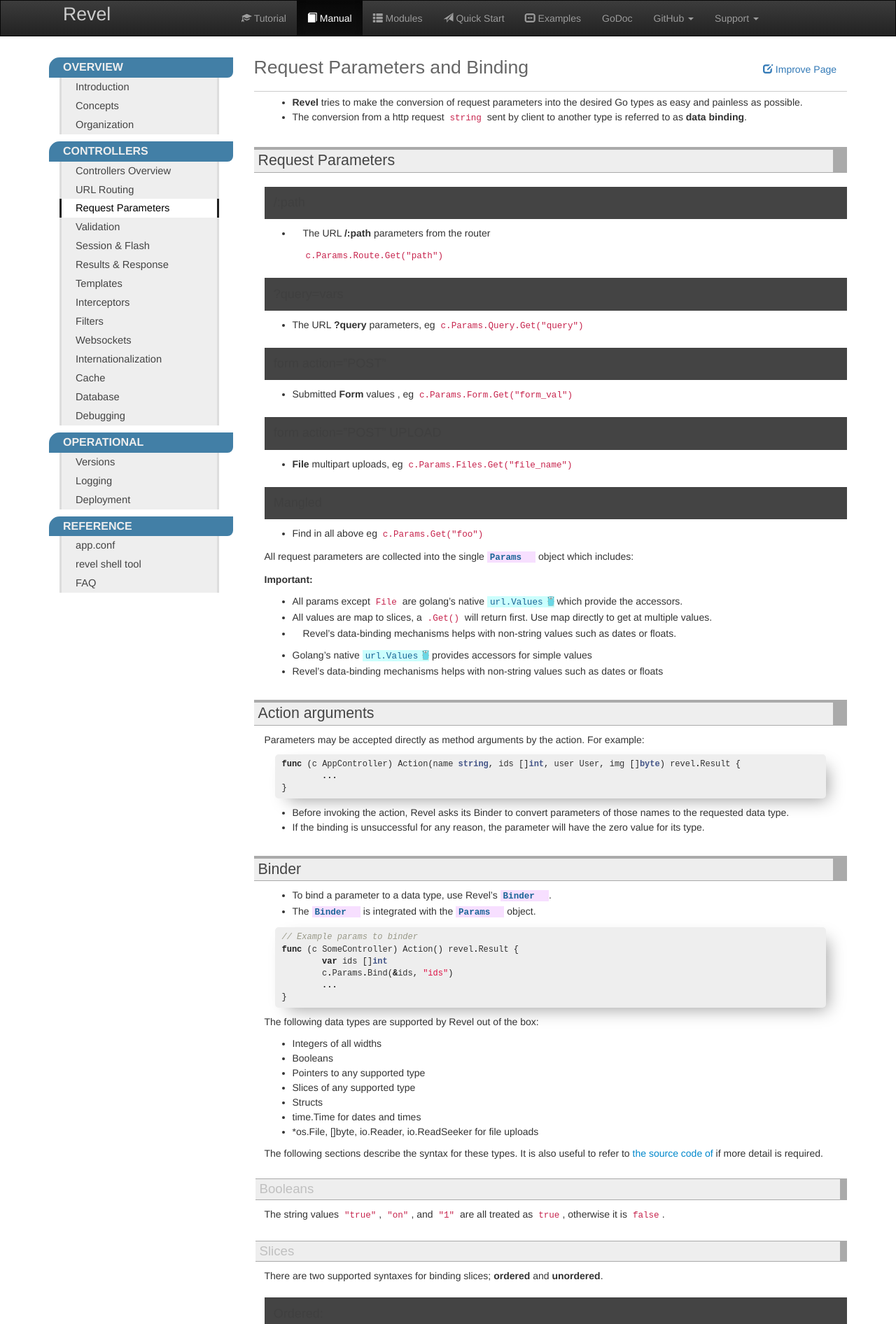
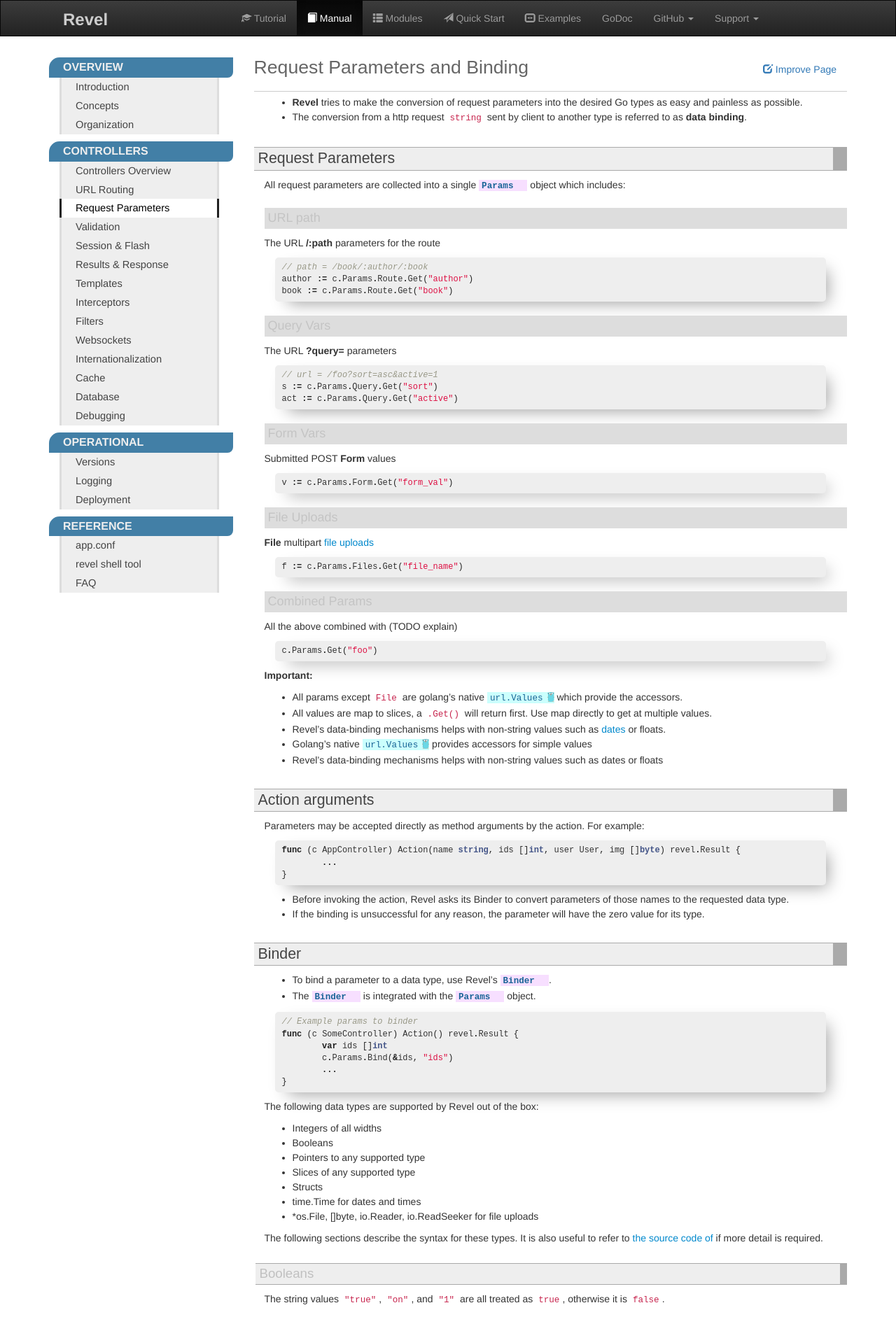
Before and after one commit to revel/revel.github.io, a Jekyll site: the page built from manual/parameters.md, in a window 1280 px wide. Shown: the top 1892 px of the page at 70% size. Built offline with Jekyll 4.4.1, drawn with Linux system fonts in a browser that asks for light colours; nearby versions of some CDN libraries; some of the changed text lies outside the part shown.

Commit message:
tidy parameters

````diff
--- a/css/revel.17.css
+++ b/css/revel.17.css
@@ -6,12 +6,14 @@
 }
 #main-logo {
     width: 260px;
+    padding: 10px 0 0 20px;
 }
 #main-logo a {
    font-family: Helvetica !important;
    color: #CCCCCC;
-   font-size: 20pt;
-   padding-left: 20px;
+   font-size: 18pt;
+   font-weight: bold;
+
 }
 #main-logo a:hover {
     text-decoration: none;
@@ -24,9 +26,11 @@
   color:#ccc;
   padding-top:0px;
   border-bottom:1px solid #375EAB;
-
+    font-family: Helvetica;
 }
-
+.hero-unit h1 {
+    font-weight: bold;
+}
 .hero-img {
   float:left;
   margin-left: 100px;
@@ -195,7 +199,7 @@
     padding: 4px 0 4px 6px;
     margin-top: 30px;
     margin-bottom: 10px;
-    border-top: 4px solid #aaaaaa;
+    border-top: 1px solid #aaaaaa;
     border-right: 20px solid #aaaaaa;
     border-bottom: 1px solid #aaaaaa;
     background-color: #eeeeee;
@@ -219,11 +223,10 @@
 .main h4 {
     font-size: 18px;
     color: #2222 !important;
-    padding: 10pt;
+    padding: 5px;
     margin-top: 20px;
     margin-left: 15px;
-    background-color: #444444 !important;
-    color: #cccccc;
+    background-color: #dddddd !important;
 }
 
 /* uses mainly on appconf */
--- a/manual/parameters.md
+++ b/manual/parameters.md
@@ -10,32 +10,58 @@ layout: manual
 
 ## Request Parameters
 
-#### /:path
-* The URL **/:path** parameters from the router
+All request parameters are collected into a single [`Params`](https://godoc.org/github.com/revel/revel#Params) object which includes:
 
-    `c.Params.Route.Get("path")`
 
-#### ?query=vars
-* The URL **?query** parameters, eg `c.Params.Query.Get("query")`
+#### URL path
 
-#### form action="POST"
-* Submitted **Form** values , eg `c.Params.Form.Get("form_val")`
+The URL **/:path** parameters for the route
 
-#### form action="POST" UPLOAD
-* **File** multipart uploads, eg `c.Params.Files.Get("file_name")`
+```go
+// path = /book/:author/:book
+author := c.Params.Route.Get("author")
+book := c.Params.Route.Get("book")
+```
 
-#### Mangled
-* Find in all above eg `c.Params.Get("foo")`
+#### Query Vars
 
-All request parameters are collected into the single [`Params`](https://godoc.org/github.com/revel/revel#Params) object which includes:
+The URL **?query=** parameters
+
+```go
+// url = /foo?sort=asc&active=1
+s := c.Params.Query.Get("sort")
+act := c.Params.Query.Get("active")
+```
+
+#### Form Vars
+
+Submitted POST **Form** values
+```go
+v := c.Params.Form.Get("form_val")
+```
+
+#### File Uploads
+
+**File** multipart [file uploads](#file_uploads)
+
+```go
+f := c.Params.Files.Get("file_name")
+```
+
+#### Combined Params
+
+All the above combined with (TODO explain)
+```go
+c.Params.Get("foo")
+```
+
 
 
 **Important:**
 
 - All params except `File` are golang's native [`url.Values`](http://www.golang.org/pkg/net/url/#Values) which provide the accessors.
 - All values are map to slices, a `.Get()` will return first. Use map directly to get at multiple values.
-- Revel's data-binding mechanisms helps with non-string values such as dates or floats.
-
+- Revel's data-binding mechanisms helps with non-string values such as [dates](#date_time) or floats.
 - Golang's native [`url.Values`](http://www.golang.org/pkg/net/url/#Values) provides accessors for simple values
 - Revel's data-binding mechanisms helps with non-string values such as dates or floats
 
@@ -104,7 +130,7 @@ There are two supported syntaxes for binding slices; **ordered** and **unordered
 
 - results in a slice of `[]int{1, 2, 4}`
 
-<div class="alert alert-info">Note: Only ordered slices should be used when binding a slice of structs:</div>
+<div class="alert alert-warning"><span class="glyphicon glyphicon-info-sign" aria-hidden="true"></span> Only ordered slices should be used when binding a slice of structs:</div>
 
 	?user[0].Id=1
 	&user[0].Name=rob
@@ -132,7 +158,9 @@ type User struct {
 }
 {% endhighlight %}
 
-<div class="alert alert-info">Note: Properties must be exported in order to be bound.</div>
+<div class="alert alert-warning"><span class="glyphicon glyphicon-info-sign" aria-hidden="true"></span> Properties must be exported in order to be bound.</div>
+
+<a name="date_time"></a>
 
 ### Date / Time
 
@@ -146,9 +174,10 @@ func init() {
 }
 {% endhighlight %}
 
-### File Uploads
 
 <a name="file_uploads"></a>
+
+### File Uploads
 
 File uploads can be bound to any of the following types:
 
@@ -164,7 +193,7 @@ they are written to a temp file.
 
 - See the [upload sample app](https://github.com/revel/samples/tree/master/upload)
 
-<div class="alert alert-info">Note: Binding a file upload to <i>os.File</i> requires Revel to write it to a
+<div class="alert alert-warning"><span class="glyphicon glyphicon-info-sign" aria-hidden="true"></span> Binding a file upload to <i>os.File</i> requires Revel to write it to a
 temp file (if it wasn't already), making it less efficient than the other types.</div>
 
 ### Custom Binders
````
